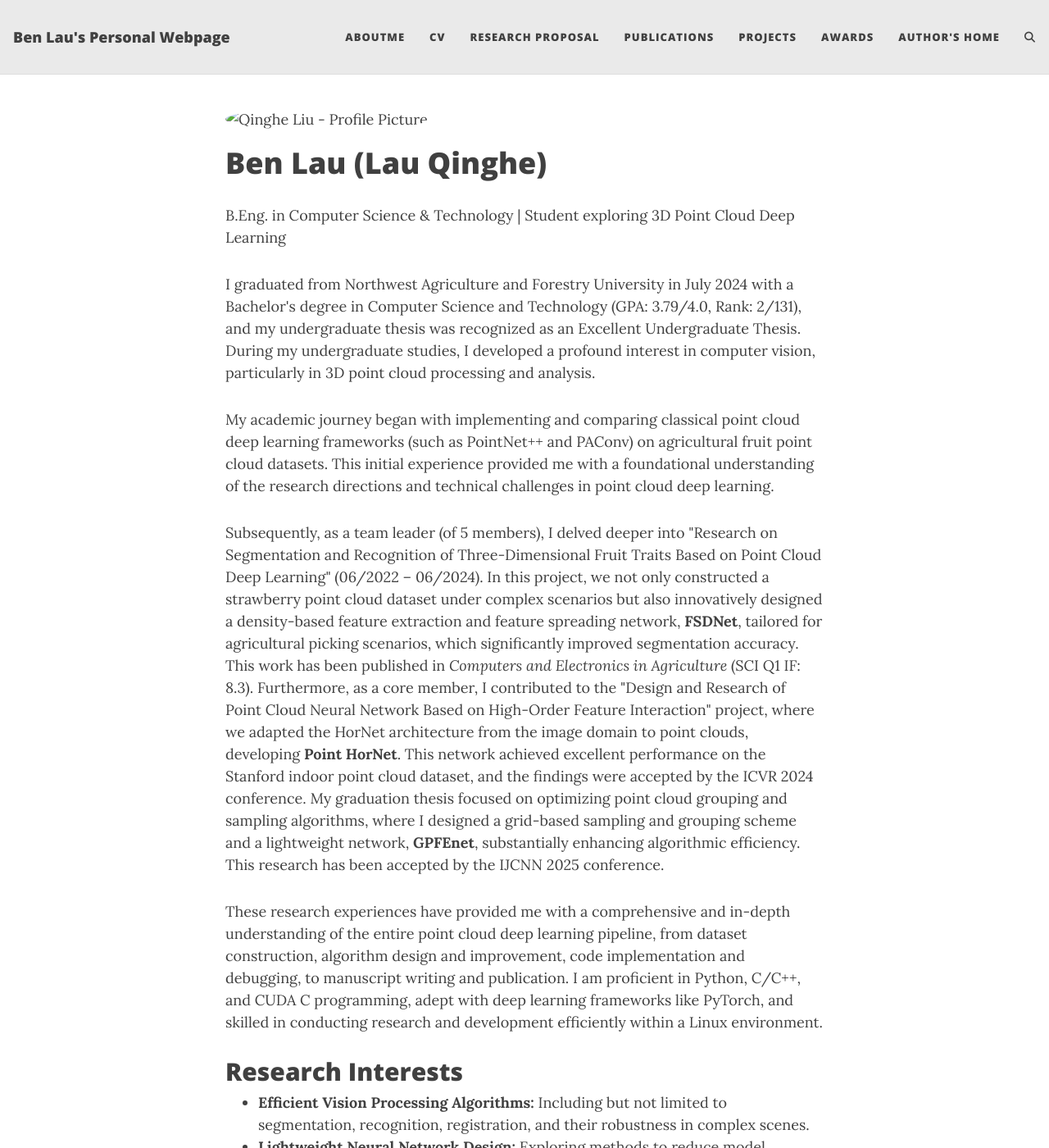
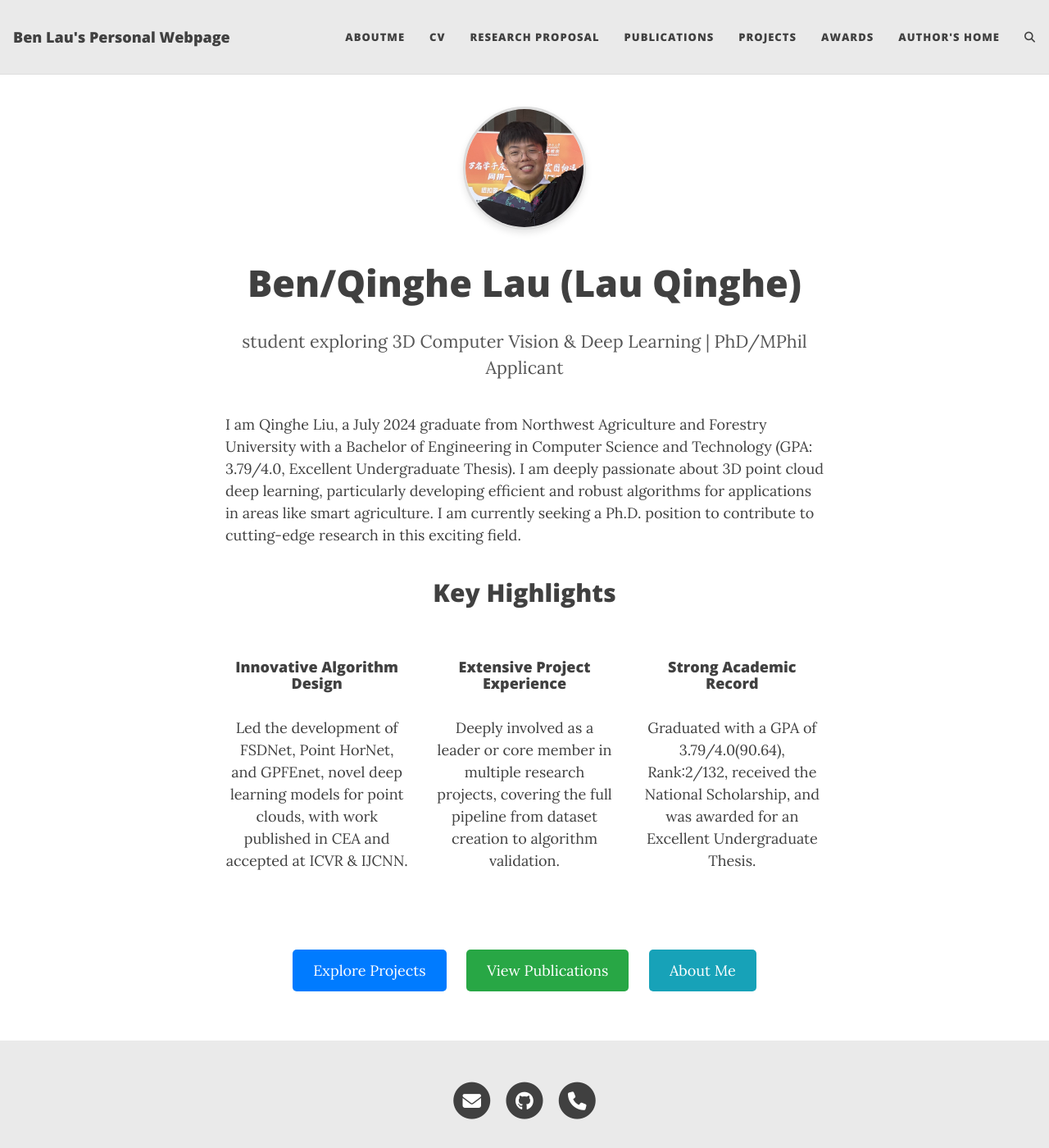
Before and after one commit to Ben-Lau1/Ben-Lau1.github.io, a Jekyll site: the page built from index.html, in a window 1280 px wide and 1400 px high. Shown: the whole window at 82% size. Built offline with Jekyll 4.4.1, drawn with Linux system fonts in a browser that asks for light colours; the list of posts is cut into pages by our own code; comment, search, counter and statistics services are not loaded; some of the changed text lies outside the part shown.

Commit message:
alter-homepage-style

```diff
--- /dev/null
+++ b/aboutme.html
@@ -0,0 +1,56 @@
+---
+layout: page
+---
+<div class="about-me-content-wrapper">
+    <div class="profile-header-section">
+        <div class="profile-image-container">
+            <img src="我的照片.jpg" style="width: 200px; height: 200px; border-radius: 50%;" alt="Qinghe Liu - Profile Picture" class="profile-picture-page">
+        </div>
+        <div class="profile-title-container">
+            <h1 class="page-title">Ben Lau <span class="chinese-name">(Lau Qinghe)</span></h1>
+            <p class="profile-tagline">B.Eng. in Computer Science & Technology | Student exploring 3D Point Cloud Deep Learning</p>
+        </div>
+    </div>
+
+    <div class="profile-main-content">
+        <p>I graduated from Northwest Agriculture and Forestry University in July 2024 with a Bachelor's
+             degree in Computer Science and Technology (GPA: 3.79/4.0, Rank: 2/131), and my undergraduate thesis was
+             recognized as an Excellent Undergraduate Thesis. During my undergraduate studies, I developed
+              a profound interest in computer vision, particularly in 3D point cloud processing and
+              analysis.</p>
+        <p>My academic journey began with implementing and comparing classical point cloud deep learning
+            frameworks (such as PointNet++ and PAConv) on agricultural fruit point cloud datasets.
+            This initial experience provided me with a foundational understanding of the research directions and technical challenges in point cloud deep learning.</p>
+        <p>Subsequently, as a team leader (of 5 members), I delved deeper into "Research on Segmentation
+            and Recognition of Three-Dimensional Fruit Traits Based on Point Cloud Deep Learning" (06/2022 – 06/2024). In this project, we not only constructed a strawberry point cloud dataset under complex scenarios but also innovatively designed a density-based feature extraction and feature spreading network, <strong>FSDNet</strong>, tailored for agricultural picking scenarios, which significantly improved segmentation accuracy. This work has been published in <em>Computers and Electronics in Agriculture</em> (SCI Q1 IF: 8.3). Furthermore, as a core member, I contributed to the "Design and Research of Point Cloud Neural Network Based on High-Order Feature Interaction" project, where we adapted the HorNet architecture from the image domain to point clouds, developing <strong>Point HorNet</strong>. This network achieved excellent performance on the Stanford indoor point cloud dataset, and the findings were accepted by the ICVR 2024 conference. My graduation thesis focused on optimizing point cloud grouping and sampling algorithms, where I designed a grid-based sampling and grouping scheme and a lightweight network, <strong>GPFEnet</strong>, substantially enhancing algorithmic efficiency. This research has been accepted by the IJCNN 2025 conference.</p>
+        <p>These research experiences have provided me with a comprehensive and in-depth understanding
+            of the entire point cloud deep learning pipeline, from dataset construction, algorithm design
+            and improvement, code implementation and debugging, to manuscript writing and publication.
+            I am proficient in Python, C/C++, and CUDA C programming, adept with deep learning frameworks
+            like PyTorch, and skilled in conducting research and development efficiently within a Linux
+            environment.</p>
+
+        <h2 class="section-title">Research Interests</h2>
+        <ul class="custom-list">
+            <li><strong>Efficient Vision Processing Algorithms:</strong>
+                Including but not limited to segmentation, recognition, registration,
+                and their robustness in complex scenes.</li>
+            <li><strong>Lightweight Neural Network Design:</strong>
+                Exploring methods to reduce model complexity while maintaining high performance,
+                to meet the demands of real-world applications (e.g., agricultural automation,
+                 robotic perception).</li>
+            <li><strong>Fusion of Vision with Other Modalities:</strong>
+                 Explore multimodal learning methods, such as cross-modal learning between images and text,
+                 point clouds and RGB images</li>
+            <li><strong>Cutting-edge Applications and Challenges of Deep Learning </strong>
+                in Smart Agriculture, Autonomous Driving,
+                3D Reconstruction.</li>
+        </ul>
+
+        <h2 class="section-title">Future Aspirations</h2>
+        <p>I am eager to join a dynamic and innovative research team to pursue a PhD/MPhil degree,
+            where, if possible, I can continue my exploration at the forefront of 3D computer vision and deep learning.
+            I am committed to applying research outcomes to solve complex real-world
+            problems and look forward to making meaningful contributions to 3D computer vision/deep learning/machine learning.</p>
+    </div>
+</div>
--- a/index.html
+++ b/index.html
@@ -1,56 +1,37 @@
 ---
-layout: page
+layout: home
+<!-- title: Ben's Home
+subtitle: Here is everything about Ben. -->
 ---
-<div class="about-me-content-wrapper">
-    <div class="profile-header-section">
-        <div class="profile-image-container">
-            <img src="我的照片.jpg" style="width: 200px; height: 200px; border-radius: 50%;" alt="Qinghe Liu - Profile Picture" class="profile-picture-page">
+<div class="home-hero-section" style="text-align: center; margin-bottom: 40px;">
+    <img src="./我的照片.jpg" alt="Qinghe Liu - Profile Picture" style="width: 150px; height: 150px; border-radius: 50%; object-fit: cover; margin-bottom: 20px; border: 3px solid #ddd; box-shadow: 0 4px 8px rgba(0,0,0,0.1);">
+    <h1 style="font-size: 2.5em; margin-top: 20px;">Ben/Qinghe Lau (Lau Qinghe)</h1>
+    <p style="font-size: 1.2em; color: #555;">student exploring 3D Computer Vision & Deep Learning  | PhD/MPhil Applicant</p>
+</div>
+
+<div class="home-introduction">
+    <p>I am Qinghe Liu, a July 2024 graduate from Northwest Agriculture and Forestry University with a Bachelor of Engineering in Computer Science and Technology (GPA: 3.79/4.0, Excellent Undergraduate Thesis). I am deeply passionate about 3D point cloud deep learning, particularly developing efficient and robust algorithms for applications in areas like smart agriculture. I am currently seeking a Ph.D. position to contribute to cutting-edge research in this exciting field.</p>
+</div>
+
+<div class="home-highlights" style="margin-top: 40px; margin-bottom: 40px;">
+    <h2 style="text-align: center; margin-bottom: 30px;">Key Highlights</h2>
+    <div class="row"> <div class="col-md-4" style="text-align: center; padding: 15px;">
+            <h4>Innovative Algorithm Design</h4>
+            <p>Led the development of FSDNet, Point HorNet, and GPFEnet, novel deep learning models for point clouds, with work published in CEA and accepted at ICVR & IJCNN.</p>
         </div>
-        <div class="profile-title-container">
-            <h1 class="page-title">Ben Lau <span class="chinese-name">(Lau Qinghe)</span></h1>
-            <p class="profile-tagline">B.Eng. in Computer Science & Technology | Student exploring 3D Point Cloud Deep Learning</p>
+        <div class="col-md-4" style="text-align: center; padding: 15px;">
+            <h4>Extensive Project Experience</h4>
+            <p>Deeply involved as a leader or core member in multiple research projects, covering the full pipeline from dataset creation to algorithm validation.</p>
+        </div>
+        <div class="col-md-4" style="text-align: center; padding: 15px;">
+            <h4>Strong Academic Record</h4>
+            <p>Graduated with a GPA of 3.79/4.0(90.64), Rank:2/132, received the National Scholarship, and was awarded for an Excellent Undergraduate Thesis.</p>
         </div>
     </div>
+</div>
 
-    <div class="profile-main-content">
-        <p>I graduated from Northwest Agriculture and Forestry University in July 2024 with a Bachelor's
-             degree in Computer Science and Technology (GPA: 3.79/4.0, Rank: 2/131), and my undergraduate thesis was
-             recognized as an Excellent Undergraduate Thesis. During my undergraduate studies, I developed
-              a profound interest in computer vision, particularly in 3D point cloud processing and
-              analysis.</p>
-        <p>My academic journey began with implementing and comparing classical point cloud deep learning
-            frameworks (such as PointNet++ and PAConv) on agricultural fruit point cloud datasets.
-            This initial experience provided me with a foundational understanding of the research directions and technical challenges in point cloud deep learning.</p>
-        <p>Subsequently, as a team leader (of 5 members), I delved deeper into "Research on Segmentation
-            and Recognition of Three-Dimensional Fruit Traits Based on Point Cloud Deep Learning" (06/2022 – 06/2024). In this project, we not only constructed a strawberry point cloud dataset under complex scenarios but also innovatively designed a density-based feature extraction and feature spreading network, <strong>FSDNet</strong>, tailored for agricultural picking scenarios, which significantly improved segmentation accuracy. This work has been published in <em>Computers and Electronics in Agriculture</em> (SCI Q1 IF: 8.3). Furthermore, as a core member, I contributed to the "Design and Research of Point Cloud Neural Network Based on High-Order Feature Interaction" project, where we adapted the HorNet architecture from the image domain to point clouds, developing <strong>Point HorNet</strong>. This network achieved excellent performance on the Stanford indoor point cloud dataset, and the findings were accepted by the ICVR 2024 conference. My graduation thesis focused on optimizing point cloud grouping and sampling algorithms, where I designed a grid-based sampling and grouping scheme and a lightweight network, <strong>GPFEnet</strong>, substantially enhancing algorithmic efficiency. This research has been accepted by the IJCNN 2025 conference.</p>
-        <p>These research experiences have provided me with a comprehensive and in-depth understanding
-            of the entire point cloud deep learning pipeline, from dataset construction, algorithm design
-            and improvement, code implementation and debugging, to manuscript writing and publication.
-            I am proficient in Python, C/C++, and CUDA C programming, adept with deep learning frameworks
-            like PyTorch, and skilled in conducting research and development efficiently within a Linux
-            environment.</p>
-
-        <h2 class="section-title">Research Interests</h2>
-        <ul class="custom-list">
-            <li><strong>Efficient Vision Processing Algorithms:</strong>
-                Including but not limited to segmentation, recognition, registration,
-                and their robustness in complex scenes.</li>
-            <li><strong>Lightweight Neural Network Design:</strong>
-                Exploring methods to reduce model complexity while maintaining high performance,
-                to meet the demands of real-world applications (e.g., agricultural automation,
-                 robotic perception).</li>
-            <li><strong>Fusion of Vision with Other Modalities:</strong>
-                 Explore multimodal learning methods, such as cross-modal learning between images and text,
-                 point clouds and RGB images</li>
-            <li><strong>Cutting-edge Applications and Challenges of Deep Learning </strong>
-                in Smart Agriculture, Autonomous Driving,
-                3D Reconstruction.</li>
-        </ul>
-
-        <h2 class="section-title">Future Aspirations</h2>
-        <p>I am eager to join a dynamic and innovative research team to pursue a PhD/MPhil degree,
-            where, if possible, I can continue my exploration at the forefront of 3D computer vision and deep learning.
-            I am committed to applying research outcomes to solve complex real-world
-            problems and look forward to making meaningful contributions to 3D computer vision/deep learning/machine learning.</p>
+<div class="home-navigation" style="text-align: center; margin-top: 30px;">
+    <a href="https://ben-lau1.github.io/projects" style="display: inline-block; margin: 10px; padding: 12px 25px; background-color: #007bff; color: white; text-decoration: none; border-radius: 5px;">Explore Projects</a>
+    <a href="https://ben-lau1.github.io/publications" style="display: inline-block; margin: 10px; padding: 12px 25px; background-color: #28a745; color: white; text-decoration: none; border-radius: 5px;">View Publications</a>
+    <a href="https://ben-lau1.github.io/aboutme" style="display: inline-block; margin: 10px; padding: 12px 25px; background-color: #17a2b8; color: white; text-decoration: none; border-radius: 5px;">About Me</a>
     </div>
-</div>
--- a/test.html
+++ /dev/null
@@ -1,5 +0,0 @@
----
-layout: home
-title: Ben's Home
-subtitle: Here is everything about Ben.
----
```
Also changed, not shown: _posts/2020-02-26-flake-it-till-you-make-it.md (deleted, +0 -18 lines), _posts/2020-02-28-sample-markdown.md (deleted, +0 -100 lines), 我的照片.jpg (added), 11 other files.
